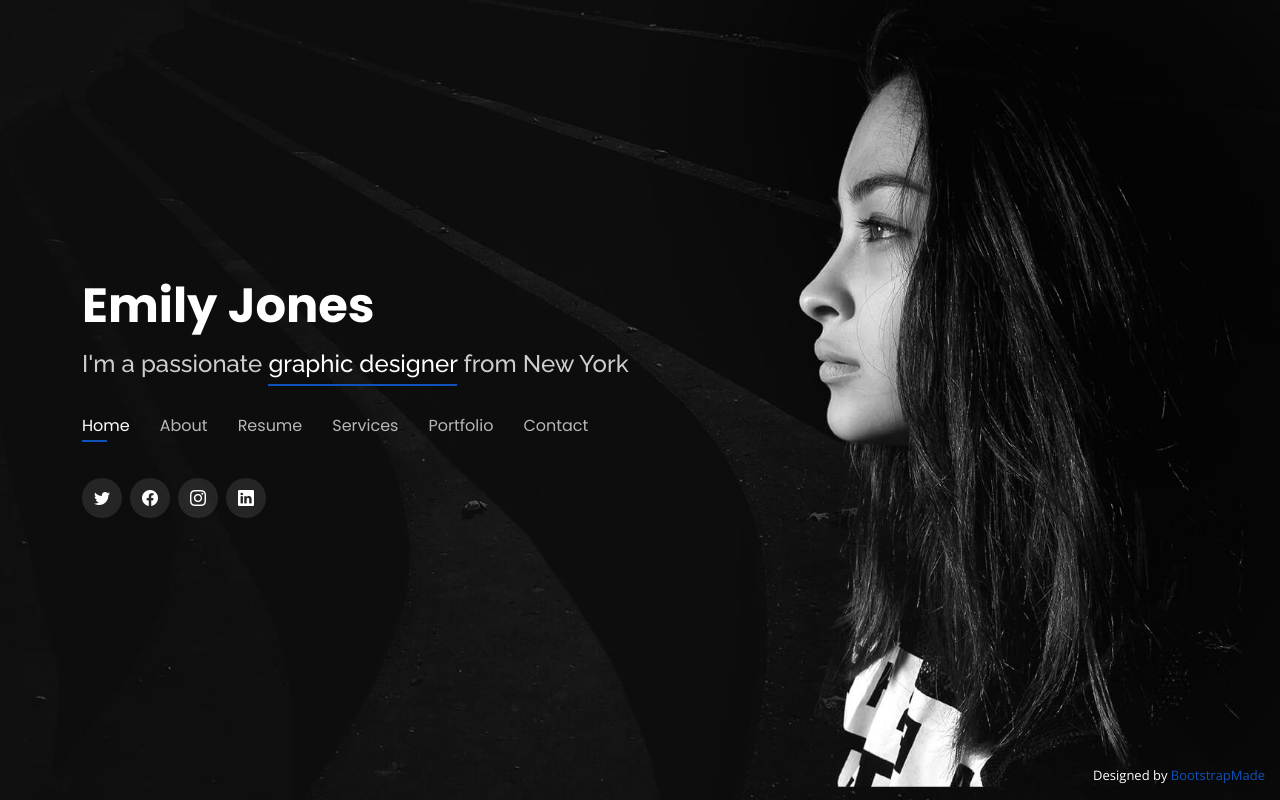
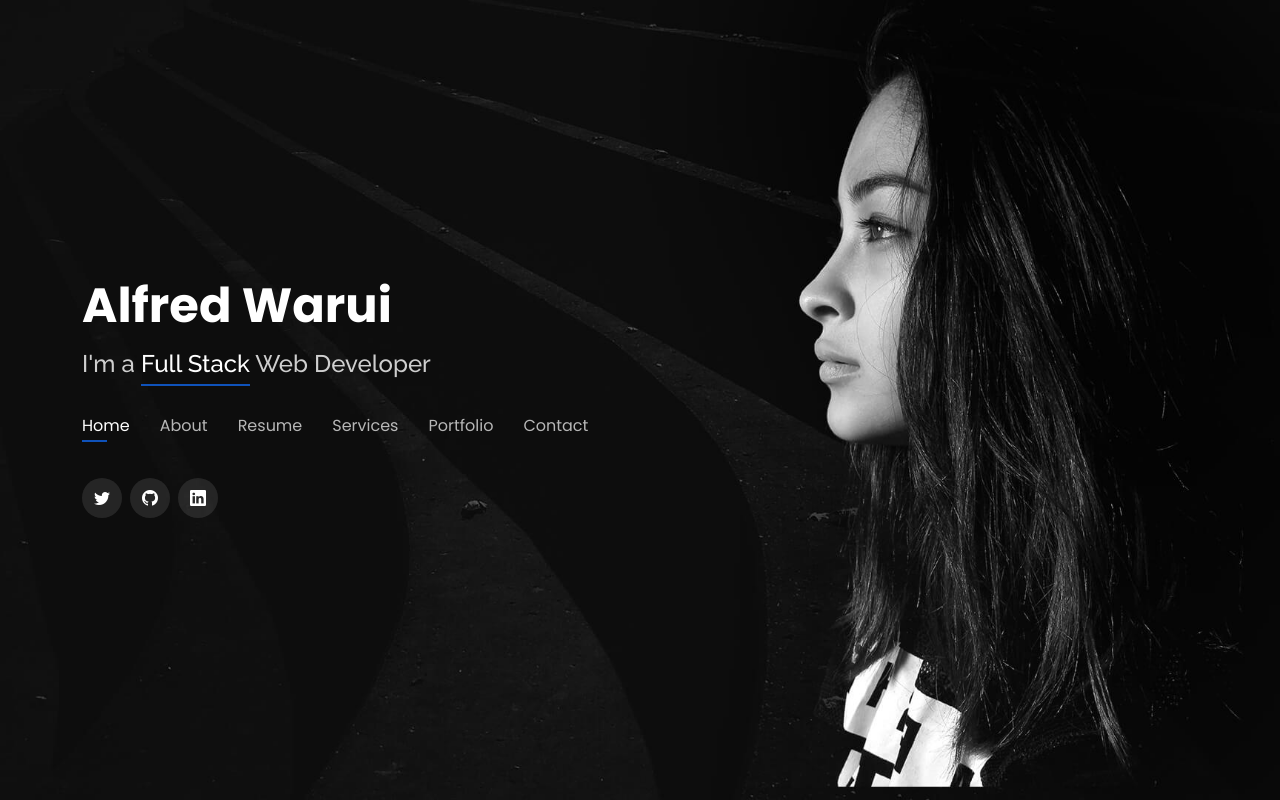
Before and after one commit to WaruiAlfred/personal-info, a plain HTML site: page index.html in a window 1280 px wide. Drawn offline with nearby package versions, Linux system fonts and the light colour scheme.

Commit message:
add links to social icons

```diff
--- a/index.html
+++ b/index.html
@@ -5,7 +5,7 @@
   <meta charset="utf-8">
   <meta content="width=device-width, initial-scale=1.0" name="viewport">
 
-  <title>Personal Bootstrap Template</title>
+  <title>Alfred Warui</title>
   <meta content="" name="description">
   <meta content="" name="keywords">
 
@@ -24,15 +24,9 @@
   <link href="assets/vendor/remixicon/remixicon.css" rel="stylesheet">
   <link href="assets/vendor/swiper/swiper-bundle.min.css" rel="stylesheet">
 
-  <!-- Template Main CSS File -->
+  <!--  Main CSS File -->
   <link href="assets/css/style.css" rel="stylesheet">
 
-  <!-- =======================================================
-  * Template Name: Personal - v4.7.0
-  * Template URL: https://bootstrapmade.com/personal-free-resume-bootstrap-template/
-  * Author: BootstrapMade.com
-  * License: https://bootstrapmade.com/license/
-  ======================================================== -->
 </head>
 
 <body>
@@ -41,10 +35,10 @@
   <header id="header">
     <div class="container">
 
-      <h1><a href="index.html">Emily Jones</a></h1>
+      <h1><a href="index.html">Alfred Warui</a></h1>
       <!-- Uncomment below if you prefer to use an image logo -->
       <!-- <a href="index.html" class="mr-auto"><img src="assets/img/logo.png" alt="" class="img-fluid"></a> -->
-      <h2>I'm a passionate <span>graphic designer</span> from New York</h2>
+      <h2>I'm a <span>Full Stack</span> Web Developer</h2>
 
       <nav id="navbar" class="navbar">
         <ul>
@@ -59,10 +53,9 @@
       </nav><!-- .navbar -->
 
       <div class="social-links">
-        <a href="#" class="twitter"><i class="bi bi-twitter"></i></a>
-        <a href="#" class="facebook"><i class="bi bi-facebook"></i></a>
-        <a href="#" class="instagram"><i class="bi bi-instagram"></i></a>
-        <a href="#" class="linkedin"><i class="bi bi-linkedin"></i></a>
+        <a href="https://www.google.com/url?q=https://twitter.com/Aldis10354818?t%3DhD0KzDCbNftL6CEpMlIHEw%26s%3D15&sa=D&source=hangouts&ust=1648729956131000&usg=AOvVaw2hUroOEVjPkFHmH3_3BYuw" class="twitter" target="_blank"><i class="bi bi-twitter"></i></a>
+        <a href="https://github.com/WaruiAlfred" class="github" target="_blank"><i class="bi bi-github"></i></a>
+        <a href="https://www.linkedin.com/in/alfred-kahenya-07a309229?lipi=urn%3Ali%3Apage%3Ad_flagship3_profile_view_base_contact_details%3B0wREtCuuQ5y54sXrISsGdg%3D%3D" class="linkedin" target="_blank"><i class="bi bi-linkedin"></i></a>
       </div>
 
     </div>
@@ -754,14 +747,6 @@
     </div>
   </section><!-- End Contact Section -->
 
-  <div class="credits">
-    <!-- All the links in the footer should remain intact. -->
-    <!-- You can delete the links only if you purchased the pro version. -->
-    <!-- Licensing information: https://bootstrapmade.com/license/ -->
-    <!-- Purchase the pro version with working PHP/AJAX contact form: https://bootstrapmade.com/personal-free-resume-bootstrap-template/ -->
-    Designed by <a href="https://bootstrapmade.com/">BootstrapMade</a>
-  </div>
-
   <!-- Vendor JS Files -->
   <script src="assets/vendor/purecounter/purecounter.js"></script>
   <script src="assets/vendor/bootstrap/js/bootstrap.bundle.min.js"></script>
```
